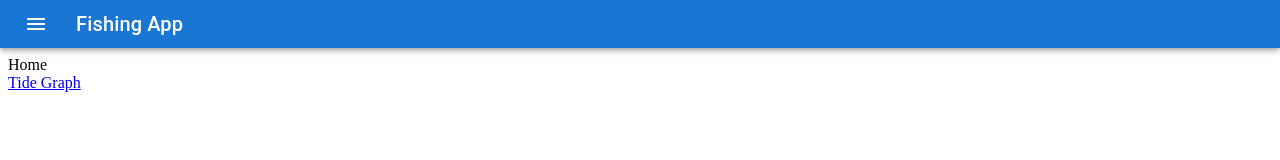
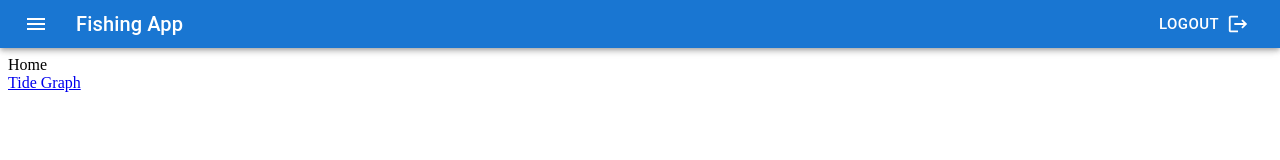
Before and after one commit to wadabee/fishing-app, a Next.js app: page / in a window 1280 px wide. Shown: the top 160 px of the page. Built offline with nearby package versions, Linux system fonts and the light colour scheme; no server answers; sample sign-in values are in the browser's storage.

Commit message:
added logout

```diff
--- a/src/pages/pageBase.tsx
+++ b/src/pages/pageBase.tsx
@@ -1,11 +1,12 @@
-import { AppBar, IconButton, Toolbar, Typography } from "@mui/material";
+import { AppBar, Button, IconButton, Toolbar, Typography } from "@mui/material";
 import { AppProps } from "next/app";
 
+import { Logout } from "@mui/icons-material";
 import MenuIcon from "@mui/icons-material/Menu";
 import { Box } from "@mui/system";
-import { getAuth, onAuthStateChanged } from "firebase/auth";
+import { getAuth, onAuthStateChanged, signOut } from "firebase/auth";
 import { useRouter } from "next/router";
-import { useState } from "react";
+import { useCallback, useState } from "react";
 import firebase from "../firebase";
 
 const PageBase = ({ Component, pageProps }: AppProps) => {
@@ -23,6 +24,12 @@ const PageBase = ({ Component, pageProps }: AppProps) => {
     }
   });
 
+  const onLogout = useCallback(() => {
+    signOut(auth).then(() => {
+      router.push("/login");
+    });
+  }, [auth, router]);
+
   return (
     <>
       <AppBar position="fixed">
@@ -32,7 +39,6 @@ const PageBase = ({ Component, pageProps }: AppProps) => {
               size="large"
               edge="start"
               color="inherit"
-              aria-label="menu"
               sx={{ mr: 2 }}
             >
               <MenuIcon />
@@ -41,6 +47,18 @@ const PageBase = ({ Component, pageProps }: AppProps) => {
           <Typography variant="h6" component="div" sx={{ flexGrow: 1 }}>
             Fishing App
           </Typography>
+          {hasAuthenticated ? (
+            <Button
+              size="large"
+              color="inherit"
+              endIcon={<Logout />}
+              onClick={() => {
+                onLogout();
+              }}
+            >
+              LOGOUT
+            </Button>
+          ) : null}
         </Toolbar>
       </AppBar>
       <Box sx={{ mt: 7 }}>
```
